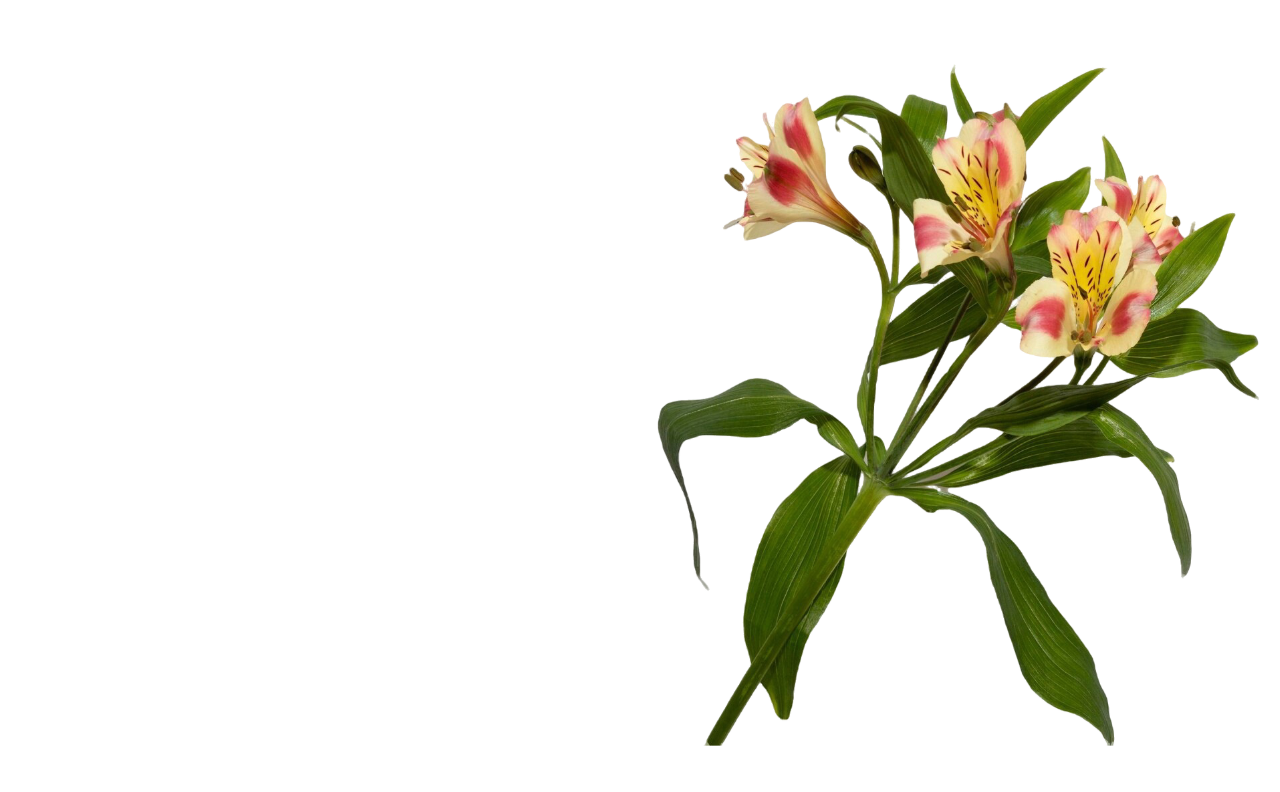
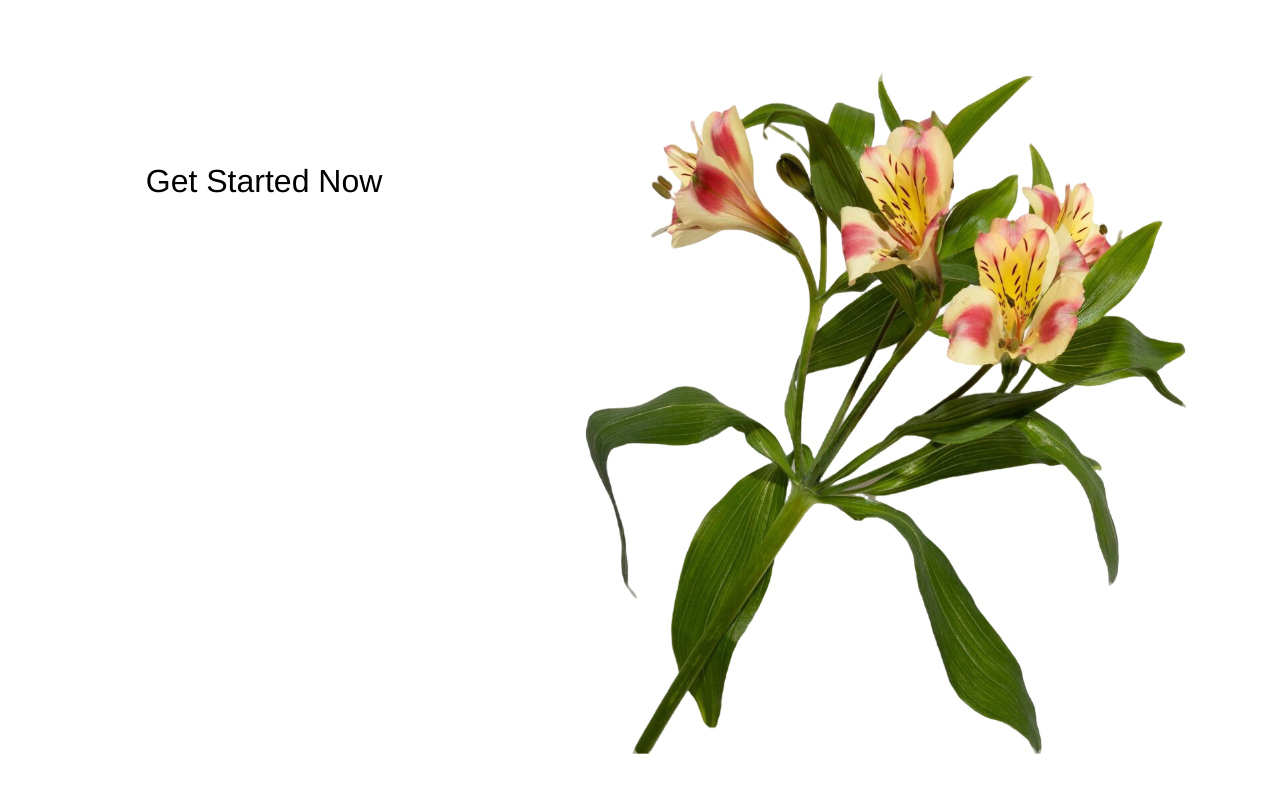
Before and after one commit to Denmark-DC-Bartolome/appdev1-final-practical-exam, a React (Vite) app: page / in a window 1280 px wide. Shown: the top 792 px of the page. Built offline with nearby package versions, Linux system fonts and the light colour scheme.

Commit message:
Add Sign Up page title

```diff
--- a/src/components/signup/SignUp.jsx
+++ b/src/components/signup/SignUp.jsx
@@ -4,7 +4,11 @@ import blossomFlower from '../../assets/blossom-flower.svg'
 export default function SignUp() {
   return (
     <main className={styles.page}>
-      <section className={styles.leftSection} aria-label="Sign up" />
+      <section className={styles.leftSection} aria-labelledby="signup-title">
+        <h1 className={styles.title} id="signup-title">
+          Get Started Now
+        </h1>
+      </section>
       <section className={styles.rightSection} aria-label="Blossom image">
         <img
           className={styles.blossom}
--- a/src/components/signup/SignUp.module.css
+++ b/src/components/signup/SignUp.module.css
@@ -9,10 +9,18 @@
 
 .leftSection {
   position: absolute;
-  top: 0;
-  left: 0;
-  width: 50%;
-  height: 100%;
+  top: 19.39vh;
+  left: 11.39vw;
+  width: 26.3vw;
+}
+
+.title {
+  margin: 0;
+  color: #000;
+  font-family: Poppins, Helvetica, sans-serif;
+  font-size: 32px;
+  font-weight: 500;
+  line-height: 1.65;
 }
 
 .rightSection {
@@ -22,8 +30,8 @@
 
 .blossom {
   position: absolute;
-  top: 6.525vh;
-  left: 48vw;
+  top: 7.485vh;
+  left: 42.32vw;
   display: block;
   width: 53.9vw;
   height: 89.83vh;
```
Also changed, not shown: bartolome-signup-title.png (added).
